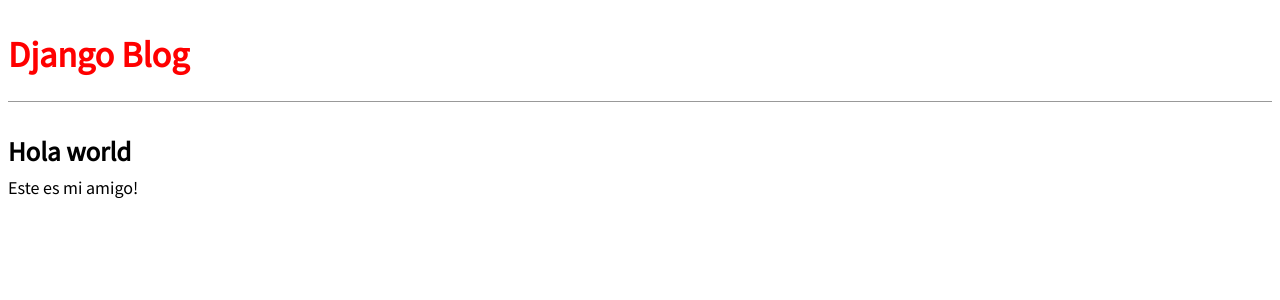
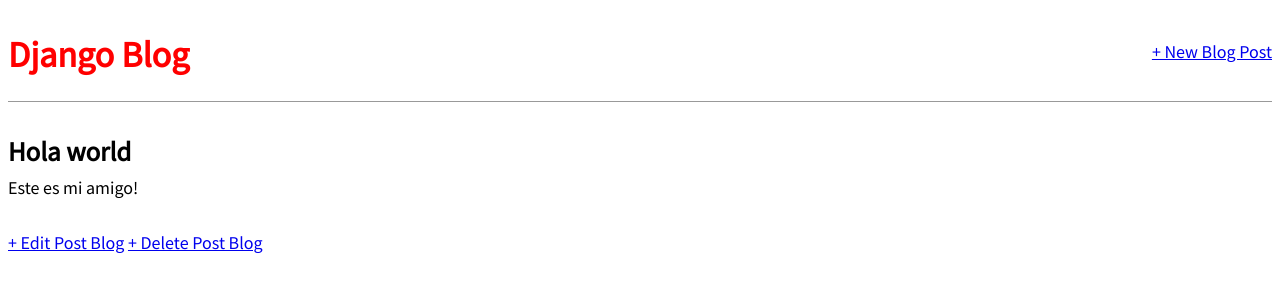
Before and after one commit to TorionJ/blog-app, a Django app: page /post/1/ in a window 1280 px wide. Shown: the top 300 px of the page. Run offline with Django 3.2, Linux system fonts and the light colour scheme; data comes from the database, SQL or seed files in the repository; both versions use the stored data as it was after the commit.

Commit message:
Added CRUD operations to the blog

```diff
--- a/blog/models.py
+++ b/blog/models.py
@@ -1,4 +1,5 @@
 from django.db import models
+from django.urls import reverse
 
 class Post(models.Model):
     title = models.CharField(max_length = 200)
@@ -9,3 +10,10 @@
 
     def __str__(self):
         return self.title
+
+    def get_absolute_url(self):
+        return reverse("post_detail", args=[str(self.id)])
+
+# reverse helps us to reference and object by its URL template name.
+# Django docs recommends using self.id with get_absolut_url
+# reverse grabs the post_detail absolute url from the urls.py and the primary key via args=[str(self.id)]
--- a/blog/urls.py
+++ b/blog/urls.py
@@ -6,9 +6,12 @@
 
 """
 from django.urls import path
-from .views import BlogListView, BlogDetailView
+from .views import BlogListView, BlogDetailView, BlogCreateView, BlogUpdateView, BlogDeleteView
 
 urlpatterns = [
     path('', BlogListView.as_view(), name = 'home'),
     path('post/<int:pk>/', BlogDetailView.as_view(), name = 'post_detail'),
+    path('post/new/', BlogCreateView.as_view(), name = 'post_new' ),
+    path('post/<int:pk>/edit/', BlogUpdateView.as_view(), name = 'post_edit'),
+    path('post/<int:pk>/delete/', BlogDeleteView.as_view(), name = 'post_delete')
 ]
--- a/blog/views.py
+++ b/blog/views.py
@@ -1,4 +1,7 @@
 from django.views.generic import ListView, DetailView
+from django.views.generic.edit import CreateView, UpdateView, DeleteView
+from django.urls import reverse_lazy
+
 from .models import Post
 
 class BlogListView(ListView):
@@ -7,3 +10,18 @@
 class BlogDetailView(DetailView):
     model = Post
     template_name = 'post_detail.html'
+class BlogCreateView(CreateView):
+    model = Post
+    template_name = 'post_new.html'
+    fields = '__all__'
+class BlogUpdateView(UpdateView):
+    model = Post
+    template_name = 'post_edit.html'
+    fields = ['title', 'body']
+class BlogDeleteView(DeleteView):
+    model = Post
+    template_name = 'post_delete.html'
+    success_url = reverse_lazy('home')
+
+# we use reverse_lazy() as opposed to just reverse() so that it won't execute the URL
+# redirect until our view has finished deleting the blog post.
--- a/static/css/base.css
+++ b/static/css/base.css
@@ -17,6 +17,7 @@
 .nav-right {
     display: flex;
     padding-top: 2rem;
+    text-decoration: none;
 }
 .post-entry {
     margin-bottom: 2rem;
--- a/templates/base.html
+++ b/templates/base.html
@@ -6,9 +6,16 @@
         <link rel="stylesheet" href="{% static 'css/base.css' %}"
     </head>
     <body>
-        <header>
-            <h1><a href='/'>Django Blog</a></h1>
-        </header>
+        <div class='container'>
+            <header>
+                <div class='nav-left'>
+                    <h1><a href='/'>Django Blog</a></h1>
+                </div>
+                <div class='nav-right'>
+                    <a href="{% url 'post_new' %}"> + New Blog Post</a>
+                </div>
+            </header>
+        </div>
         <div class='container'>
             {% block content %}
             {% endblock content %}
--- a/templates/post_detail.html
+++ b/templates/post_detail.html
@@ -1,9 +1,3 @@
-<!--
-    extends: Let's this template know that its inheritted from the base.html
-    post.title/post.body: displays the title and body from our context object,
-    which DetailView makes acccessible via post
--->
-
 {% extends 'base.html' %}
 
 {% block content %}
@@ -11,4 +5,12 @@
     <h2>{{ post.title }}</h2>
     <p>{{ post.body }}</p>
 </div>
+<a href="{% url 'post_edit' post.pk %}"> + Edit Post Blog</a>
+<a href="{% url 'post_delete' post.pk %}"> + Delete Post Blog</a>
 {% endblock content %}
+
+{% comment %}
+    extends: Let's this template know that its inheritted from the base.html
+    post.title/post.body: displays the title and body from our context object,
+    which DetailView makes acccessible via post
+{% endcomment %}
```
Also changed, not shown: blog/tests.py (+24 -0 lines), templates/post_delete.html (added, +9 -0 lines), templates/post_edit.html (added, +9 -0 lines), templates/post_new.html (added, +13 -0 lines), db.sqlite3.
